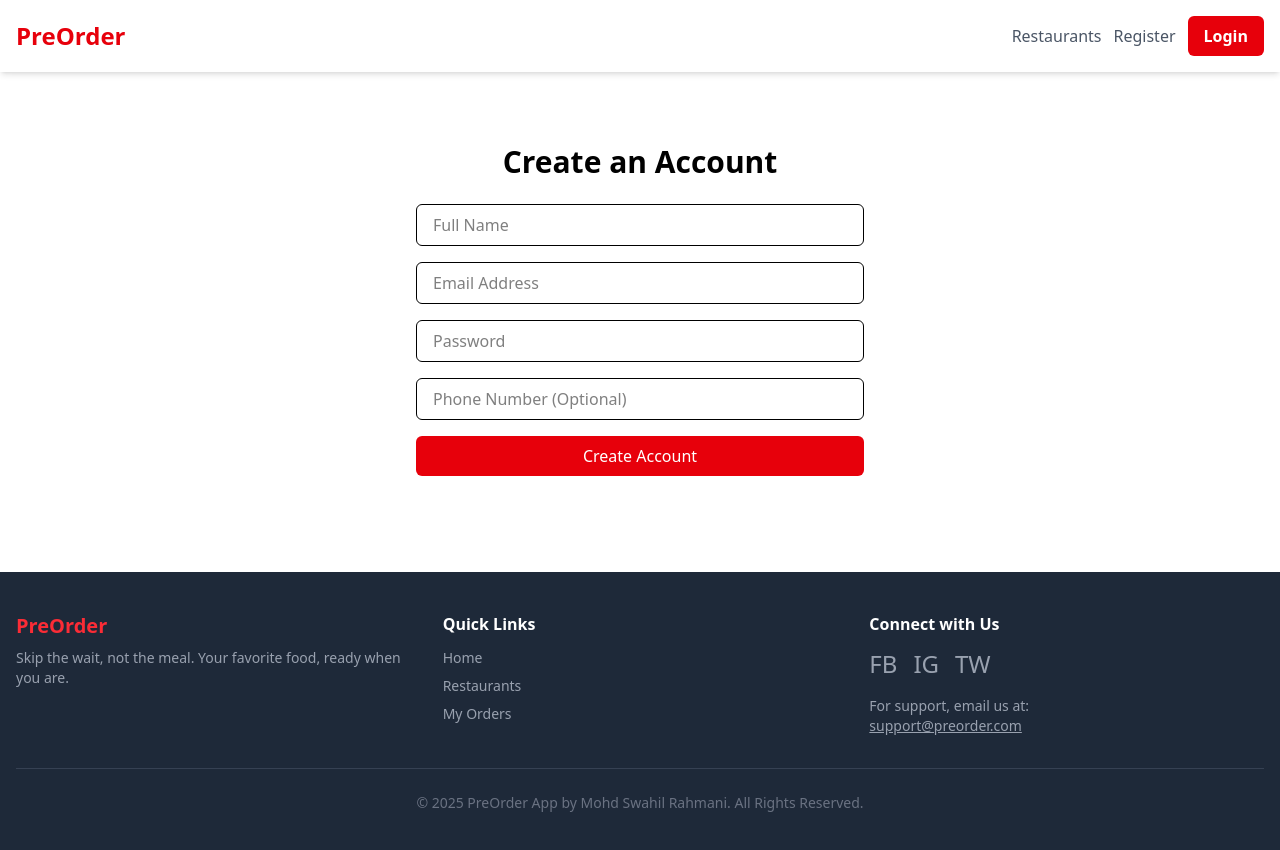
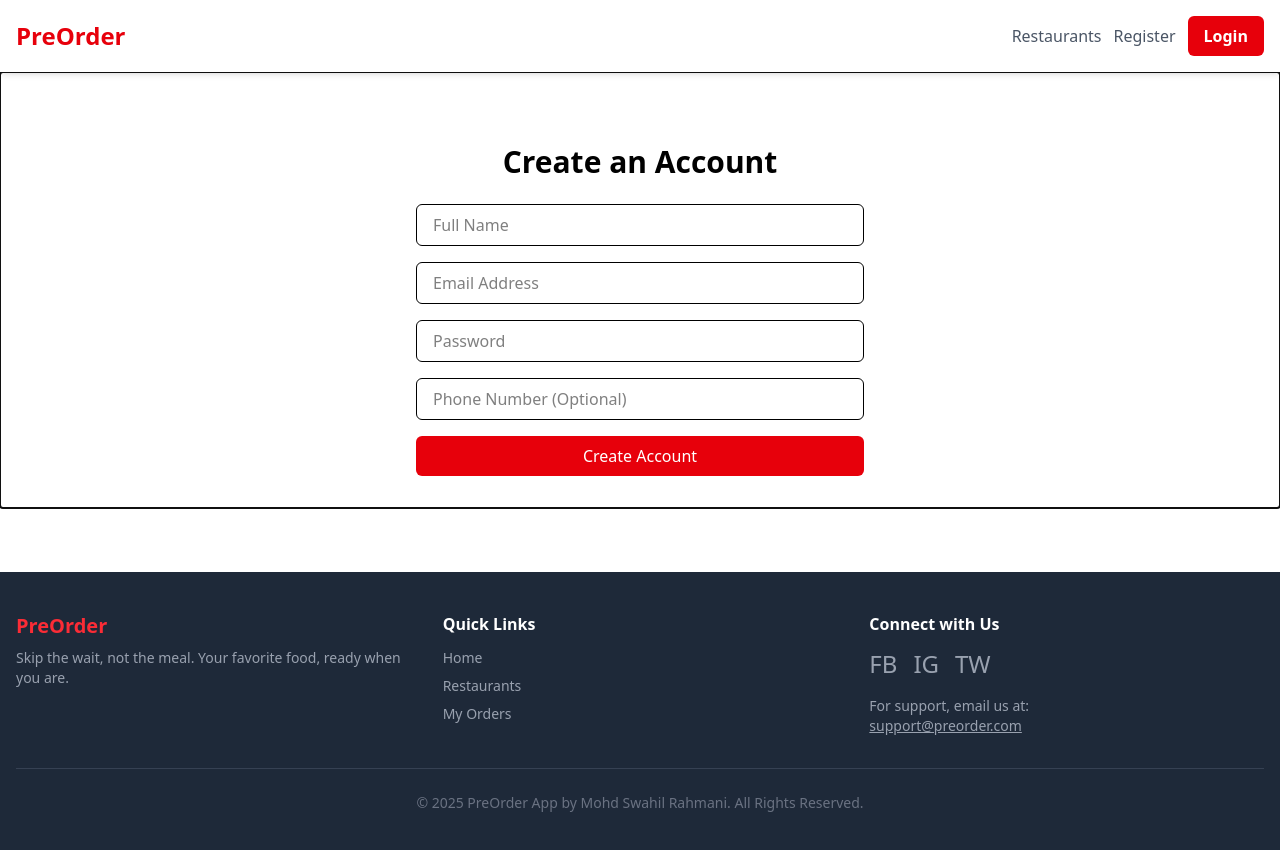
Before and after one commit to MsrSahil/PRE-Order-app--msr, a React (Vite) app in the folder client/: page /register in a window 1280 px wide. Shown: the top 850 px of the page. Built offline with nearby package versions, Linux system fonts and the light colour scheme; no server answers.

Commit message:
feat: Enhance Layout component with keyboard navigation and skip link for accessibility

```diff
--- a/client/src/components/layout/Layout.jsx
+++ b/client/src/components/layout/Layout.jsx
@@ -1,17 +1,44 @@
-import React from "react";
-import { Outlet } from "react-router-dom";
+import React, { useRef, useEffect } from "react";
+import { Outlet, useLocation } from "react-router-dom";
 import Header from "./Header";
 import Footer from "./Footer";
 import { Toaster } from "react-hot-toast";
 
 const Layout = () => {
+  const mainRef = useRef(null);
+  const location = useLocation();
+
+  // Move focus to main content when route changes to improve keyboard navigation
+  useEffect(() => {
+    if (mainRef.current) {
+      mainRef.current.focus();
+    }
+  }, [location.pathname]);
+
   return (
     <div className="flex flex-col min-h-screen">
+      {/* Skip link for keyboard users */}
+      <a
+        href="#main-content"
+        className="sr-only focus:not-sr-only focus:absolute focus:left-4 focus:top-4 focus:z-50 bg-white p-2 rounded shadow"
+      >
+        Skip to content
+      </a>
+
       <Header />
-      <main className="flex-grow container mx-auto px-4 py-8">
+
+      <main
+        id="main-content"
+        ref={mainRef}
+        tabIndex={-1}
+        role="main"
+        className="flex-grow container mx-auto px-4 py-8"
+      >
         <Outlet />
       </main>
+
       <Footer />
+
       <Toaster position="top-right" />
     </div>
   );
```
